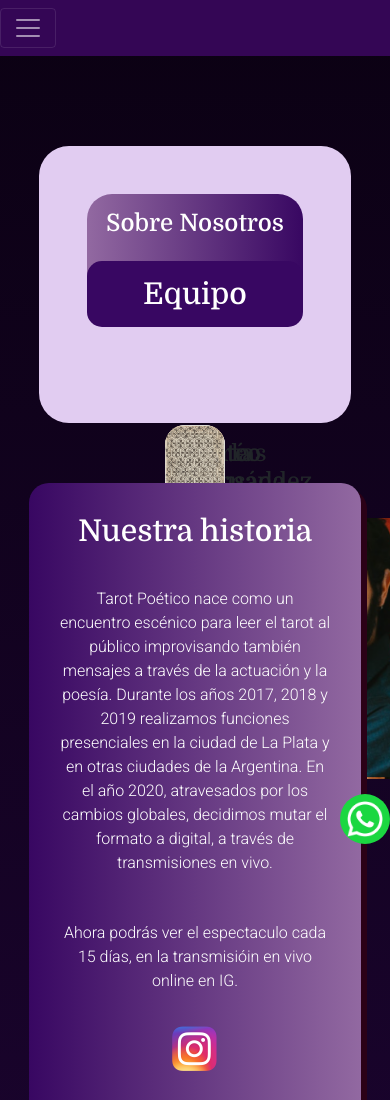
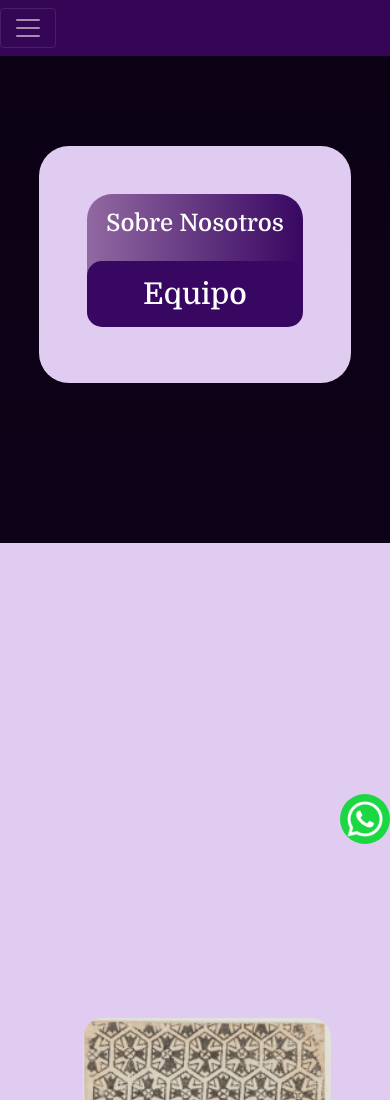
Before and after one commit to MateoFernandezBanchi/TarotPoetico, a website: page nosotros.html in a window 390 px wide. Shown: the top 1100 px of the page. Drawn offline with nearby package versions, Linux system fonts and the light colour scheme.

Commit message:
ajustando seccion nosotros

```diff
--- a/SCSS/components/footer.scss
+++ b/SCSS/components/footer.scss
@@ -19,7 +19,6 @@ footer {
 }
 
 .footer {
-   margin-left: 5rem;
    padding: 2rem;
    text-align: center;
 
@@ -32,6 +31,7 @@ footer {
    margin: 0 auto;
 }
 }
+
 
 .whatsapp {
     position: fixed;
--- a/SCSS/components/general.scss
+++ b/SCSS/components/general.scss
@@ -84,7 +84,6 @@ ul {
 
 main,
 .propuestasmes,
-footer,
 .integrantes,
 .textohistoria {
     position: relative;
--- a/SCSS/components/nosotros.scss
+++ b/SCSS/components/nosotros.scss
@@ -51,31 +51,56 @@
 }
 
 .integrantes {
+    position: relative;
     display: flex;
     justify-content: space-evenly;
+    background-color: white;
+    margin-top: 10rem;
+    margin-bottom: 40rem;
+    background-color: $colorseccion;
+    height: 100%;
+    @media (max-width:768px) {
+        flex-direction: column;
+        align-items: center;
+        height: 1900px;
+    }
+
 }
 
 .fotogrupo {
-    width: 230px;
-}
+    width: 80%;
+ }
 
-.imagenesgrupo {
-    position: absolute;
-    right: 0px;
-    transition: opacity 1.5s ease-out;
-    border-radius: 20px;
-    width: 100%;
+// .imagenesgrupo {
+//     position: absolute;
+//     right: 0px;
+//     transition: opacity 1.5s ease-out;
+//     border-radius: 20px;
+//     width: 100%;
 
-    &:hover {
-        opacity: 0;
+//     &:hover {
+//         opacity: 0;
+//     }
+// }
+
+.carlacontainer, .matiascontainer, .mateocontainer {
+    position: relative;
+    width: 20%;
+    background-color: blanchedalmond;
+    @media (max-width:768px){
+        width: 60%;
     }
-}
+ }
 
-.carla,
-.matias,
-.mateo {
-    width: 25%;
-    position: absolute;
+
+.carla,.matias,.mateo {
+     width: 100%;
+     position: absolute;
+     transform-style: preserve-3d;
+     transition: all 0.6s ease;
+     &:hover {
+        transform:rotateY(180deg);
+     }
 //     background-image: $degrade-3;
 //     color: white;
 //     position: absolute;
@@ -98,6 +123,38 @@
 //     }
 }
 
+.mateofront, .carlafront, .matiasfront {
+    position: absolute;
+    width: 100%;
+    backface-visibility: hidden;
+    img {
+        width: 100%;
+        border-radius: 20px;
+    }
+}
+
+.mateoback, .carlaback, .matiasback {
+    position: absolute;
+    width: 100%;
+    backface-visibility: hidden;
+    transform:rotateY(180deg);
+    background-image: $degrade-3;
+    color: white;
+    text-align: center;
+    border-radius: 20px;
+
+}
+
+.carlaback {
+    padding-bottom: 6rem;
+}
+.matiasback {
+    padding-bottom: 3rem;
+}
+
+.mateoback {
+    padding-bottom: 5rem;
+}
 
 
 .historiagrupo {
@@ -105,8 +162,10 @@
     display: flex;
     justify-content: center;
     margin-top: 60px;
-
-
+    margin-bottom: 10rem;
+    @media (max-width:768px) {
+        margin-top: 200px;
+    }
 
 }
 
--- a/nosotros.html
+++ b/nosotros.html
@@ -1,17 +1,19 @@
 <!DOCTYPE html>
 <html lang="en">
+
 <head>
   <link rel="preconnect" href="https://fonts.gstatic.com">
-    <link href="https://fonts.googleapis.com/css2?family=Anton&family=Noto+Sans+HK:wght@700&display=swap" rel="stylesheet">
+  <link href="https://fonts.googleapis.com/css2?family=Anton&family=Noto+Sans+HK:wght@700&display=swap"
+    rel="stylesheet">
   <link rel="preconnect" href="https://fonts.gstatic.com">
   <link href="https://fonts.googleapis.com/css2?family=Roboto:wght@300&display=swap" rel="stylesheet">
   <link rel="preconnect" href="https://fonts.gstatic.com">
-<link href="https://fonts.googleapis.com/css2?family=Acme&family=Anton&family=Domine:wght@500&display=swap" rel="stylesheet">
+  <link href="https://fonts.googleapis.com/css2?family=Acme&family=Anton&family=Domine:wght@500&display=swap"
+    rel="stylesheet">
 
   <!-- bootstrap -->
-<link href="https://cdn.jsdelivr.net/npm/bootstrap@5.0.0-beta2/dist/css/bootstrap.min.css"
-rel="stylesheet" integrity="sha384-BmbxuPwQa2lc/FVzBcNJ7UAyJxM6wuqIj61tLrc4wSX0szH/Ev+nYRRuWlolflfl"
-crossorigin="anonymous">
+  <link href="https://cdn.jsdelivr.net/npm/bootstrap@5.0.0-beta2/dist/css/bootstrap.min.css" rel="stylesheet"
+    integrity="sha384-BmbxuPwQa2lc/FVzBcNJ7UAyJxM6wuqIj61tLrc4wSX0szH/Ev+nYRRuWlolflfl" crossorigin="anonymous">
 
   <!-- css -->
   <link rel="stylesheet" href="CSS/style.css">
@@ -49,12 +51,11 @@ crossorigin="anonymous">
   <meta property="og:url" content="www.tarotpoetico.com.ar/nosotros">
 
 </head>
+
 <body>
   <nav class="navbar navbar-expand-lg navbar-dark">
-        <button class="navbar-toggler" type="button"
-        data-toggle="collapse" data-target="#navbarNav"
-        aria-controls="navbarNav" aria-expanded="false"
-        aria-label="Toggle navigation">
+    <button class="navbar-toggler" type="button" data-toggle="collapse" data-target="#navbarNav"
+      aria-controls="navbarNav" aria-expanded="false" aria-label="Toggle navigation">
       <span class="navbar-toggler-icon"></span>
     </button>
     <div class="collapse navbar-collapse" id="navbarNav">
@@ -88,50 +89,57 @@ crossorigin="anonymous">
       <div class="main-nosotros-titulo2">
         <h2> Equipo</h2>
       </div>
+    </div>
+  </main>
 
-    </div>
-    <section class="integrantes row mt-5"> <!-- Conocer a los miembros del grupo -->
-
-
-      <div class="matias col-sm-12 col-md-12 col-lg-4">
+    <section class="integrantes row ">
+      <!-- Conocer a los miembros del grupo -->
+      <div class="matiascontainer col-sm-12 col-md-12 col-lg-4">
+        <div class="matias">
           <div class="matiasfront">
             <img class="imagenesgrupo" src="imagenes/background4.png" alt="">
           </div>
           <div class="matiasback">
             <h3>Matías Lausada</h3>
-          <img class="fotogrupo" src="imagenes/Matias2.png" alt="imagen Matias" >
+            <img class="fotogrupo" src="imagenes/Matias2.png" alt="imagen Matias">
             <p class="textomatias">Tarotista, docente, actor-improvisador e
               investigador del cuerpo y la imagen desde lo escénico y lo terapéutico.</p>
           </div>
         </div>
+      </div>
 
-          <div class="carla col-sm-12 col-md-12 col-lg-4">
+      <div class="carlacontainer col-sm-12 col-md-12 col-lg-4">
+        <div class="carla">
           <div class="carlafront">
             <img class="imagenesgrupo" src="imagenes/background4.png" alt="">
           </div>
+
           <div class="carlaback">
             <h3>Carla Lo Gioco</h3>
-            <img class="fotogrupo" src="imagenes/Carla2.png" alt="imagen Carla" >
+            <img class="fotogrupo" src="imagenes/Carla2.png" alt="imagen Carla">
             <p class="textocarla">Tarotista, psicóloga, docente, escritora y actriz.</p>
           </div>
         </div>
+      </div>
 
-      <div class="mateo col-sm-12 col-md-12 col-lg-4">
+      <div class="mateocontainer col-sm-12 col-md-12 col-lg-4">
+        <div class="mateo">
           <div class="mateofront">
             <img class="imagenesgrupo" src="imagenes/background4.png" alt="">
           </div>
           <div class="mateoback">
             <h3>Mateo Fernández</h3>
-          <img class="fotogrupo" src="imagenes/Mateo2.png" alt="Imagen Mateo" >
+            <img class="fotogrupo" src="imagenes/Mateo2.png" alt="Imagen Mateo">
             <p>Tarotista, actor, docente y maestro reiki.</p>
+          </div>
         </div>
       </div>
 
     </section>
-</main>
 
 
-<section class="historiagrupo row"> <!-- Esta seccion puede ser una de muchas, contenido escrito sobre el grupo -->
+  <!-- Esta seccion puede ser una de muchas, contenido escrito sobre el grupo -->
+  <section class="historiagrupo row">
     <div class="textohistoria col-sm-10 col-md-8 col-lg-5">
         <h2>Nuestra historia</h2>
         <p> Tarot Poético nace como un encuentro escénico para leer el tarot al público
@@ -152,9 +160,9 @@ crossorigin="anonymous">
 </section>
 
 
-<footer>
+  <footer class="footer">
     <!-- Aqui va todo lo conceriente a contacto y redes sociales -->
-  <div class="row footer">
+    <div class="row">
 
       <div class="contacto col sm-6 md-4 lg-3">
         <h4>Contacto</h4>
@@ -192,9 +200,15 @@ crossorigin="anonymous">
 
   <!-- Optional JavaScript -->
   <!-- jQuery first, then Popper.js, then Bootstrap JS -->
-    <script src="https://code.jquery.com/jquery-3.2.1.slim.min.js" integrity="sha384-KJ3o2DKtIkvYIK3UENzmM7KCkRr/rE9/Qpg6aAZGJwFDMVNA/GpGFF93hXpG5KkN" crossorigin="anonymous"></script>
-    <script src="https://cdnjs.cloudflare.com/ajax/libs/popper.js/1.12.9/umd/popper.min.js" integrity="sha384-ApNbgh9B+Y1QKtv3Rn7W3mgPxhU9K/ScQsAP7hUibX39j7fakFPskvXusvfa0b4Q" crossorigin="anonymous"></script>
-    <script src="https://maxcdn.bootstrapcdn.com/bootstrap/4.0.0/js/bootstrap.min.js" integrity="sha384-JZR6Spejh4U02d8jOt6vLEHfe/JQGiRRSQQxSfFWpi1MquVdAyjUar5+76PVCmYl" crossorigin="anonymous"></script>
+  <script src="https://code.jquery.com/jquery-3.2.1.slim.min.js"
+    integrity="sha384-KJ3o2DKtIkvYIK3UENzmM7KCkRr/rE9/Qpg6aAZGJwFDMVNA/GpGFF93hXpG5KkN" crossorigin="anonymous">
+  </script>
+  <script src="https://cdnjs.cloudflare.com/ajax/libs/popper.js/1.12.9/umd/popper.min.js"
+    integrity="sha384-ApNbgh9B+Y1QKtv3Rn7W3mgPxhU9K/ScQsAP7hUibX39j7fakFPskvXusvfa0b4Q" crossorigin="anonymous">
+  </script>
+  <script src="https://maxcdn.bootstrapcdn.com/bootstrap/4.0.0/js/bootstrap.min.js"
+    integrity="sha384-JZR6Spejh4U02d8jOt6vLEHfe/JQGiRRSQQxSfFWpi1MquVdAyjUar5+76PVCmYl" crossorigin="anonymous">
+  </script>
 
   <script src="https://cdn.jsdelivr.net/npm/@popperjs/core@2.6.0/dist/umd/popper.min.js"
     integrity="sha384-KsvD1yqQ1/1+IA7gi3P0tyJcT3vR+NdBTt13hSJ2lnve8agRGXTTyNaBYmCR/Nwi" crossorigin="anonymous">
@@ -207,4 +221,5 @@ crossorigin="anonymous">
   <script src="https://kit.fontawesome.com/90be7c819c.js" crossorigin="anonymous"></script>
 
 </body>
+
 </html>
```
Also changed, not shown: CSS/style.css, Imagenes/sesion tarot.png, 1 other file. Lines whose indentation alone changed are shown as unchanged.
